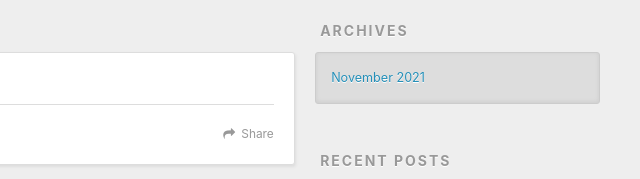
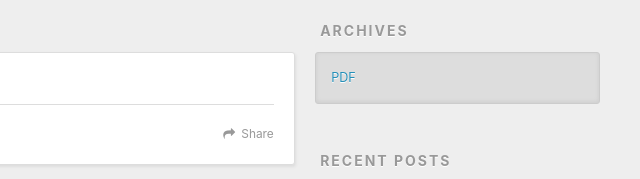
Before and after one commit to SongYifanCN/SongYifan.github.io, a plain HTML site: page index.html in a window 1280 px wide. Shown: the part 327-506 px from the top of the page, 640-1280 px from the left. Drawn offline with nearby package versions, Linux system fonts and the light colour scheme; files that its build step writes are made by us from their sources; files whose address does not match are found by name.

Commit message:
Update index.html

```diff
--- a/index.html
+++ b/index.html
@@ -16,7 +16,6 @@
 <meta name="twitter:card" content="summary">
 
     <link rel="alternate" href="/yfsong.github.io/atom.xml" title="Hexo" type="application/atom+xml">
-
 
     <link rel="icon" href="/favicon.png">
 
@@ -167,7 +166,7 @@
   <div class="widget-wrap">
     <h3 class="widget-title">Archives</h3>
     <div class="widget">
-      <ul class="archive-list"><li class="archive-list-item"><a class="archive-list-link" href="/yfsong.github.io/archives/2021/11/">November 2021</a></li></ul>
+      <ul class="archive-list"><li class="archive-list-item"><a class="archive-list-link" href="/yfsong.github.io/Paper.pdf">PDF</a></li></ul>
     </div>
   </div>
 
```
